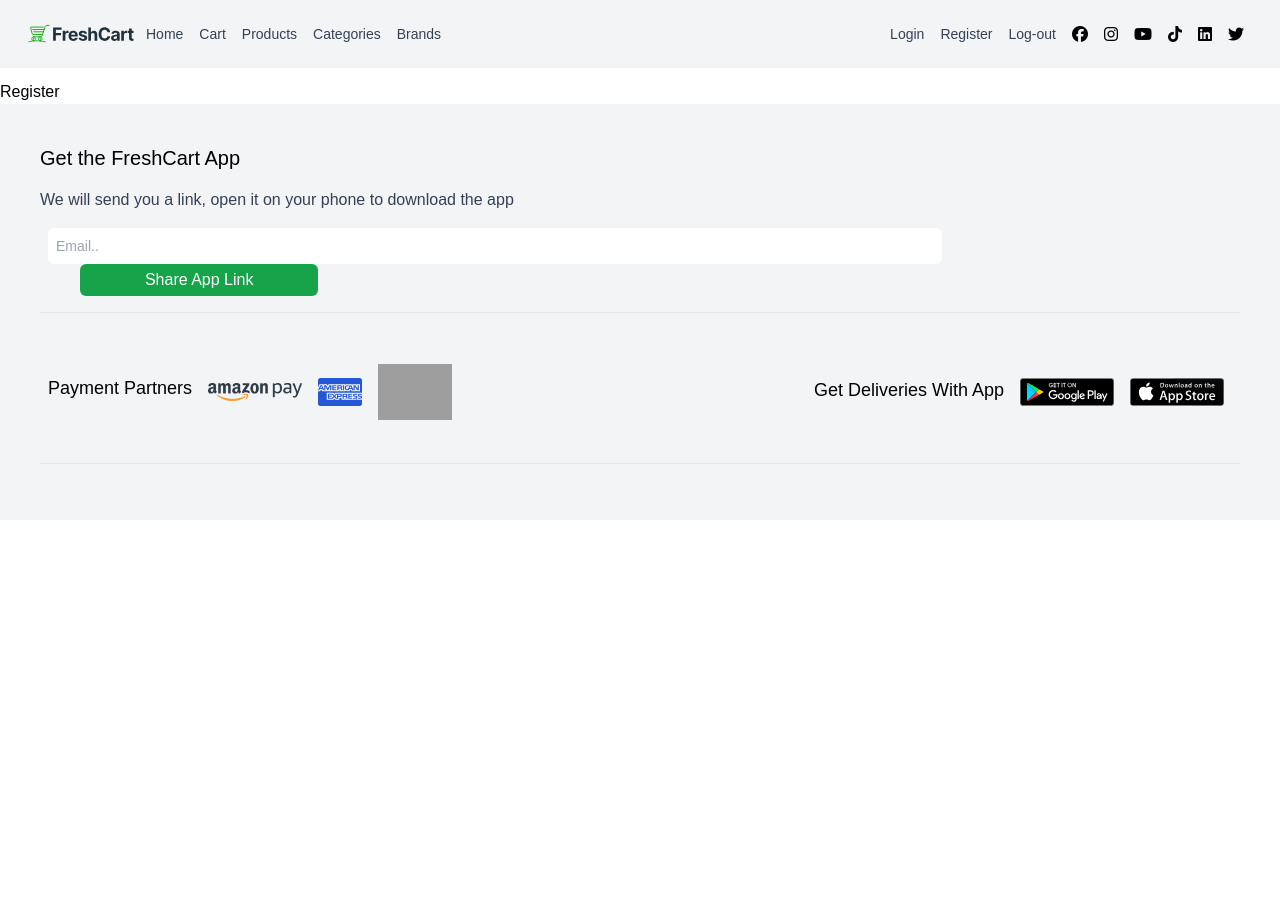
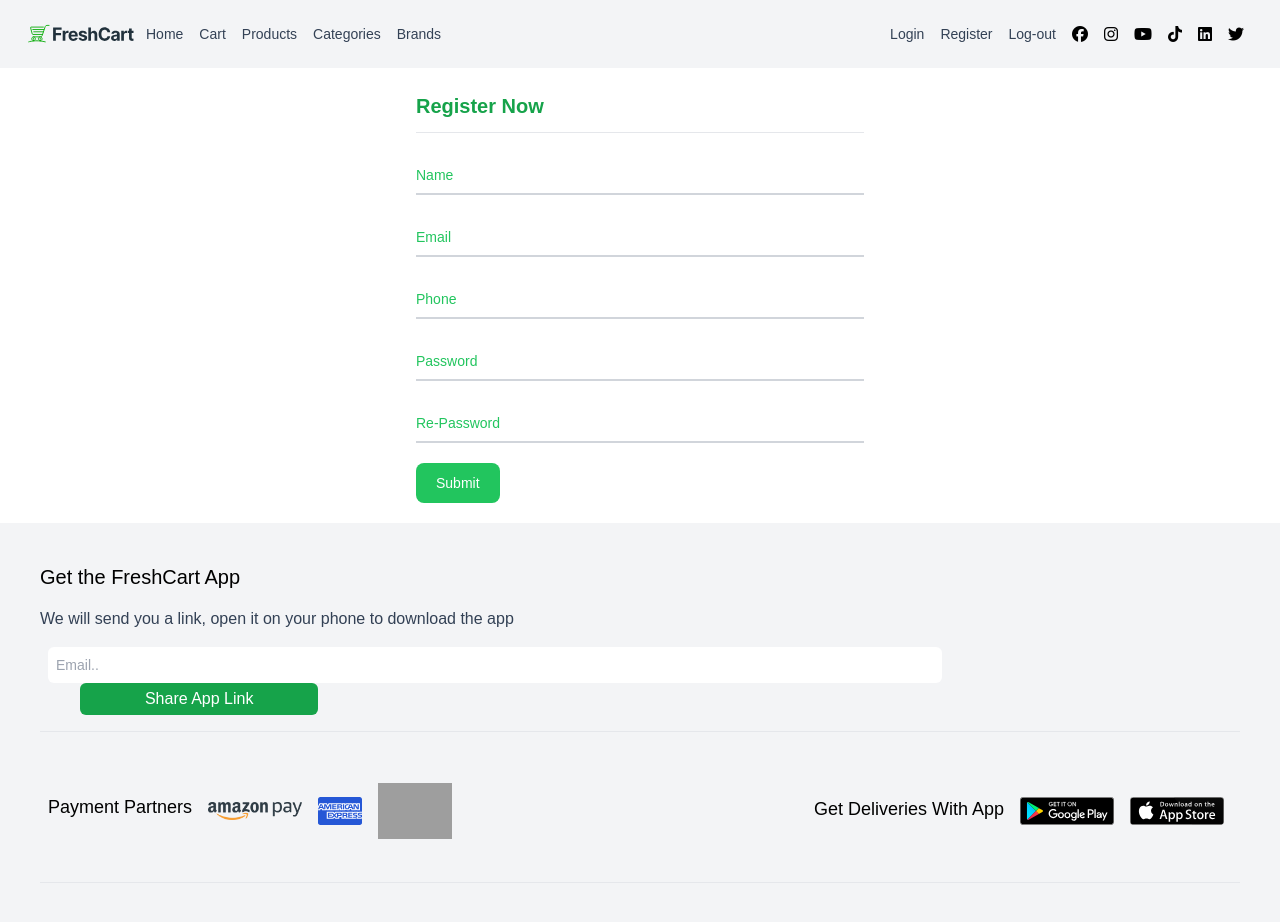
Before and after one commit to adhamehab2112/FCart-ECommerce, a React (Vite) app: page /register in a window 1280 px wide. Shown: the top 922 px of the page. Before the commit the page ends 800 px from the top, so only its background shows below. Built offline with nearby package versions, Linux system fonts and the light colour scheme; grey boxes are pictures that could not be loaded.

Commit message:
Register Page

```diff
--- a/package.json
+++ b/package.json
@@ -12,9 +12,11 @@
   "dependencies": {
     "@fortawesome/fontawesome-free": "^6.7.2",
     "axios": "^1.9.0",
+    "formik": "^2.4.6",
     "react": "^19.1.0",
     "react-dom": "^19.1.0",
-    "react-router-dom": "^7.6.0"
+    "react-router-dom": "^7.6.0",
+    "yup": "^1.6.1"
   },
   "devDependencies": {
     "@eslint/js": "^9.25.0",
--- a/src/components/NavBar/NavBar.jsx
+++ b/src/components/NavBar/NavBar.jsx
@@ -21,7 +21,7 @@ export default function NavBar() {
       </ul>
     </div>
     <div className="">
-       <ul className="flex flex-col lg:flex-row mr-5" items-center>
+       <ul className="flex flex-col lg:flex-row mr-5" >
         <li className="mx-2 py-2 text-sm  font-light"><NavLink className="text-slate-700" to="login">Login</NavLink></li>
         <li className="mx-2 py-2 text-sm  font-light"><NavLink className="text-slate-700" to="register">Register</NavLink></li>
         <li className="mx-2 py-2 text-sm font-light"><NavLink className="text-slate-700" to="products">Log-out</NavLink></li>
--- a/src/components/Register/Register.jsx
+++ b/src/components/Register/Register.jsx
@@ -1,13 +1,228 @@
 import React, { useEffect, useState } from "react";
-import style from "./Register.module.css"
+import style from "./Register.module.css";
+import { useFormik } from "formik";
+import axios from "axios";
+import { useNavigate } from "react-router-dom";
 
 export default function Register() {
+  //Programmatic Navigation
+  let navigate = useNavigate();
+  async function handleRegister(formValues) {
+    //formValues object ==> will hold the input values
+
+    //console.log(formValues); Data to be sended to backend
+    let { data } = await axios.post(
+      "https://ecommerce.routemisr.com/api/v1/auth/signup",
+      formValues
+    );
+    console.log(data);
+    if (data.message == "success") {
+      //If signup is done => go to home if token is available or to login if token not available
+      navigate("/"); // navigate to home
+    } else {
+      //Error in response
+    }
+  }
+
+  function validateInput(formValues) {
+    let errors = {};
+    if (!formValues.name) {
+      //No name entered
+      errors.name = "Name is required";
+    }
+    if (!formValues.email) {
+      errors.email = "Email is required";
+    } else if (
+      !/^(([^<>()[\]\\.,;:\s@"]+(\.[^<>()[\]\\.,;:\s@"]+)*)|.(".+"))@((\[[0-9]{1,3}\.[0-9]{1,3}\.[0-9]{1,3}\.[0-9]{1,3}\])|(([a-zA-Z\-0-9]+\.)+[a-zA-Z]{2,}))$/.test(
+        formValues.email
+      )
+    ) {
+      errors.email = "Enter a valid email";
+    }
+    if (!formValues.phone) {
+      errors.phone = "You must enter a phone number";
+    } else if (!/^01(\d)\1\d{7}$/.test(formValues.phone)) {
+      errors.phone = "Enter a valid phone number";
+    }
+    if (!formValues.password) {
+      errors.password = "You must enter a password";
+    } else if (!/^(?=.*[A-Z]).{8,}$/.test(formValues.password)) {
+      errors.password =
+        "Password must be 8 chars at least with one upper case letter";
+    }
+    if (!formValues.rePassword) {
+      errors.rePassword = "You must reenter the password";
+    } else if (formValues.password != formValues.rePassword) {
+      errors.rePassword = "Password and Re-password must match";
+    }
+
+    return errors;
+  }
+  let formik = useFormik({
+    initialValues: {
+      name: "",
+      email: "",
+      password: "",
+      rePassword: "",
+      phone: "",
+    },
+    validate: validateInput,
+    onSubmit: handleRegister,
+  });
+
   let [counter, setCounter] = useState(0);
-  useEffect(()=>{
+  useEffect(() => {}, []);
+  return (
+    <>
+      <form
+        className="max-w-md mx-auto my-15 mb-5"
+        onSubmit={formik.handleSubmit}
+      >
+        <h1 className="text-xl font-bold my-3 text-green-600">Register Now</h1>
+        <hr></hr>
+        <div className="relative z-0 w-full mb-5 mt-5 group">
+          <input
+            onBlur={formik.handleBlur}
+            onChange={formik.handleChange}
+            value={formik.values.name}
+            type="text"
+            name="name"
+            id="floating_name"
+            className="block py-2.5 px-0 w-full text-sm text-green-900 bg-transparent border-0 border-b-2 border-gray-300 appearance-none dark:text-green dark:border-green-600 dark:focus:border-green-500 focus:outline-none focus:ring-0 focus:border-green-600 peer"
+            placeholder=" "
+          />
+          <label
+            htmlFor="floating_name"
+            className="peer-focus:font-medium absolute text-sm text-green-500 dark:text-gray-400 duration-300 transform -translate-y-6 scale-75 top-3 -z-10 origin-[0] peer-focus:start-0 rtl:peer-focus:translate-x-1/4 rtl:peer-focus:left-auto peer-focus:text-green-600 peer-focus:dark:text-green-500 peer-placeholder-shown:scale-100 peer-placeholder-shown:translate-y-0 peer-focus:scale-75 peer-focus:-translate-y-6"
+          >
+            Name
+          </label>
+        </div>
 
-  },[]);
-  return <>
-    <h1>Register</h1>
+        {formik.errors.name && formik.touched.name ? (
+          <div
+            class="p-4 mb-4 text-sm text-red-800 rounded-lg bg-red-50 dark:text-red-400"
+            role="alert"
+          >
+            {formik.errors.name}
+          </div>
+        ) : null}
 
-  </>;
+        <div className="relative z-0 w-full mb-5 mt-5 group">
+          <input
+            onBlur={formik.handleBlur}
+            onChange={formik.handleChange}
+            value={formik.values.email}
+            type="email"
+            name="email"
+            id="floating_email"
+            className="block py-2.5 px-0 w-full text-sm text-green-900 bg-transparent border-0 border-b-2 border-gray-300 appearance-none dark:text-green dark:border-green-600 dark:focus:border-green-500 focus:outline-none focus:ring-0 focus:border-green-600 peer"
+            placeholder=" "
+          />
+          <label
+            htmlFor="floating_email"
+            className="peer-focus:font-medium absolute text-sm text-green-500 dark:text-gray-400 duration-300 transform -translate-y-6 scale-75 top-3 -z-10 origin-[0] peer-focus:start-0 rtl:peer-focus:translate-x-1/4 rtl:peer-focus:left-auto peer-focus:text-green-600 peer-focus:dark:text-green-500 peer-placeholder-shown:scale-100 peer-placeholder-shown:translate-y-0 peer-focus:scale-75 peer-focus:-translate-y-6"
+          >
+            Email
+          </label>
+        </div>
+        {formik.errors.email && formik.touched.email ? (
+          <div
+            class="p-4 mb-4 text-sm text-red-800 rounded-lg bg-red-50 dark:text-red-400"
+            role="alert"
+          >
+            {formik.errors.email}
+          </div>
+        ) : null}
+
+        <div className="relative z-0 w-full mb-5 mt-5 group">
+          <input
+            onBlur={formik.handleBlur}
+            onChange={formik.handleChange}
+            value={formik.values.phone}
+            type="tel"
+            name="phone"
+            id="floating_phone"
+            className="block py-2.5 px-0 w-full text-sm text-green-900 bg-transparent border-0 border-b-2 border-gray-300 appearance-none dark:text-green dark:border-green-600 dark:focus:border-green-500 focus:outline-none focus:ring-0 focus:border-green-600 peer"
+            placeholder=" "
+          />
+          <label
+            htmlFor="floating_phone"
+            className="peer-focus:font-medium absolute text-sm text-green-500 dark:text-gray-400 duration-300 transform -translate-y-6 scale-75 top-3 -z-10 origin-[0] peer-focus:start-0 rtl:peer-focus:translate-x-1/4 rtl:peer-focus:left-auto peer-focus:text-green-600 peer-focus:dark:text-green-500 peer-placeholder-shown:scale-100 peer-placeholder-shown:translate-y-0 peer-focus:scale-75 peer-focus:-translate-y-6"
+          >
+            Phone
+          </label>
+        </div>
+        {formik.errors.phone && formik.touched.phone ? (
+          <div
+            class="p-4 mb-4 text-sm text-red-800 rounded-lg bg-red-50 dark:text-red-400"
+            role="alert"
+          >
+            {formik.errors.phone}
+          </div>
+        ) : null}
+        <div className="relative z-0 w-full mb-5 mt-5 group">
+          <input
+            onBlur={formik.handleBlur}
+            onChange={formik.handleChange}
+            value={formik.values.password}
+            type="password"
+            name="password"
+            id="floating_password"
+            className="block py-2.5 px-0 w-full text-sm text-green-900 bg-transparent border-0 border-b-2 border-gray-300 appearance-none dark:text-green dark:border-green-600 dark:focus:border-green-500 focus:outline-none focus:ring-0 focus:border-green-600 peer"
+            placeholder=" "
+          />
+          <label
+            htmlFor="floating_password"
+            className="peer-focus:font-medium absolute text-sm text-green-500 dark:text-gray-400 duration-300 transform -translate-y-6 scale-75 top-3 -z-10 origin-[0] peer-focus:start-0 rtl:peer-focus:translate-x-1/4 rtl:peer-focus:left-auto peer-focus:text-green-600 peer-focus:dark:text-green-500 peer-placeholder-shown:scale-100 peer-placeholder-shown:translate-y-0 peer-focus:scale-75 peer-focus:-translate-y-6"
+          >
+            Password
+          </label>
+        </div>
+
+        {formik.errors.password && formik.touched.password ? (
+          <div
+            class="p-4 mb-4 text-sm text-red-800 rounded-lg bg-red-50 dark:text-red-400"
+            role="alert"
+          >
+            {formik.errors.password}
+          </div>
+        ) : null}
+
+        <div className="relative z-0 w-full mb-5 mt-5 group">
+          <input
+            onBlur={formik.handleBlur}
+            onChange={formik.handleChange}
+            value={formik.values.rePassword}
+            type="password"
+            name="rePassword"
+            id="floating_rePassword"
+            className="block py-2.5 px-0 w-full text-sm text-green-900 bg-transparent border-0 border-b-2 border-gray-300 appearance-none dark:text-green dark:border-green-600 dark:focus:border-green-500 focus:outline-none focus:ring-0 focus:border-green-600 peer"
+            placeholder=" "
+          />
+          <label
+            htmlFor="floating_rePassword"
+            className="peer-focus:font-medium absolute text-sm text-green-500 dark:text-gray-400 duration-300 transform -translate-y-6 scale-75 top-3 -z-10 origin-[0] peer-focus:start-0 rtl:peer-focus:translate-x-1/4 rtl:peer-focus:left-auto peer-focus:text-green-600 peer-focus:dark:text-green-500 peer-placeholder-shown:scale-100 peer-placeholder-shown:translate-y-0 peer-focus:scale-75 peer-focus:-translate-y-6"
+          >
+            Re-Password
+          </label>
+        </div>
+        {formik.errors.rePassword && formik.touched.rePassword ? (
+          <div
+            class="p-4 mb-4 text-sm text-red-800 rounded-lg bg-red-50 dark:text-red-400"
+            role="alert"
+          >
+            {formik.errors.rePassword}
+          </div>
+        ) : null}
+
+        <button
+          type="submit"
+          className="text-white bg-green-500 focus:ring-4 focus:outline-none focus:ring-green-300 font-medium rounded-lg text-sm w-full sm:w-auto px-5 py-2.5 text-center dark:bg-green-600 dark:hover:bg-green-700 dark:focus:ring-green-800"
+        >
+          Submit
+        </button>
+      </form>
+    </>
+  );
 }
```
Also changed, not shown: 1 other file (tests, documents, lock files or other folders).
